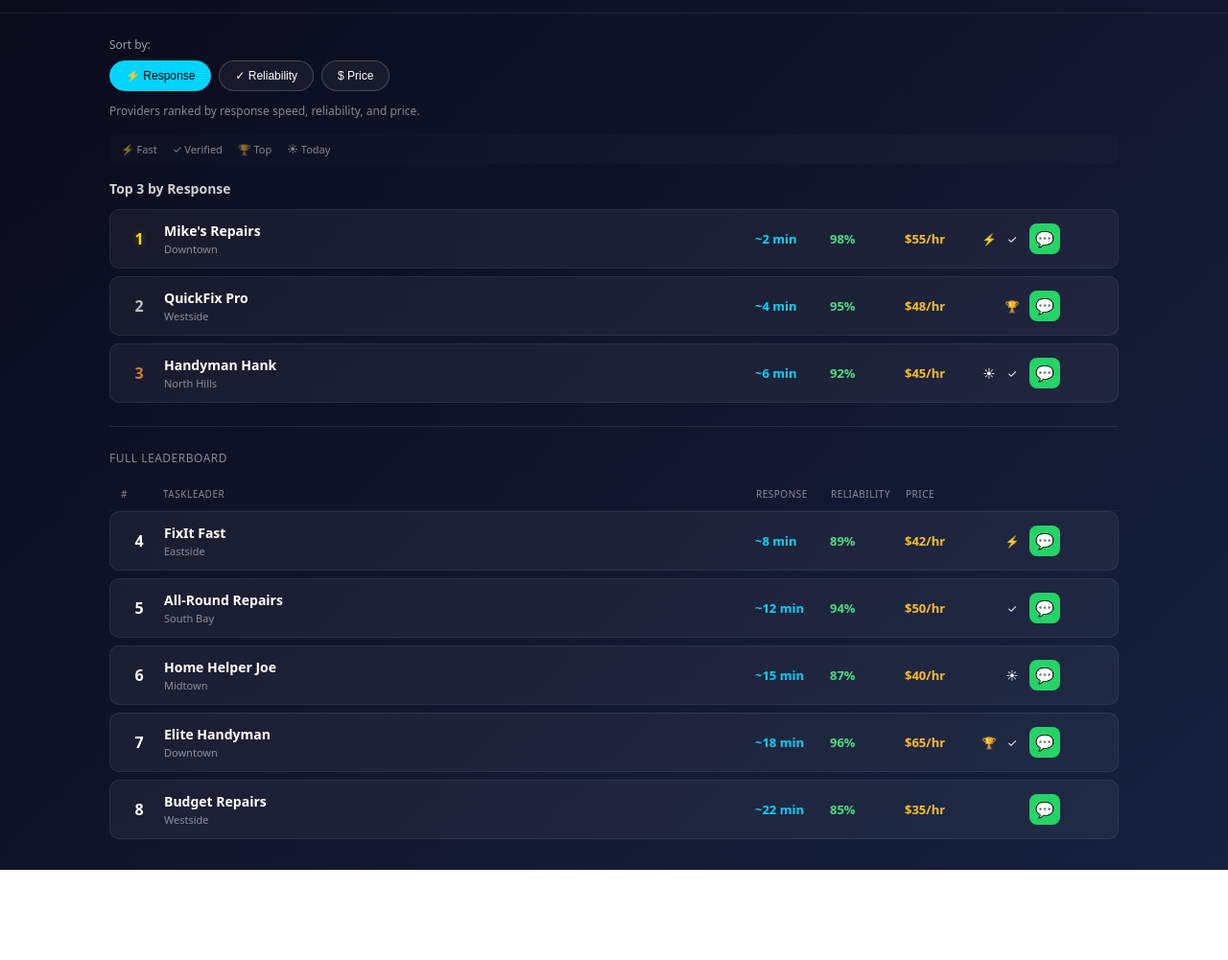
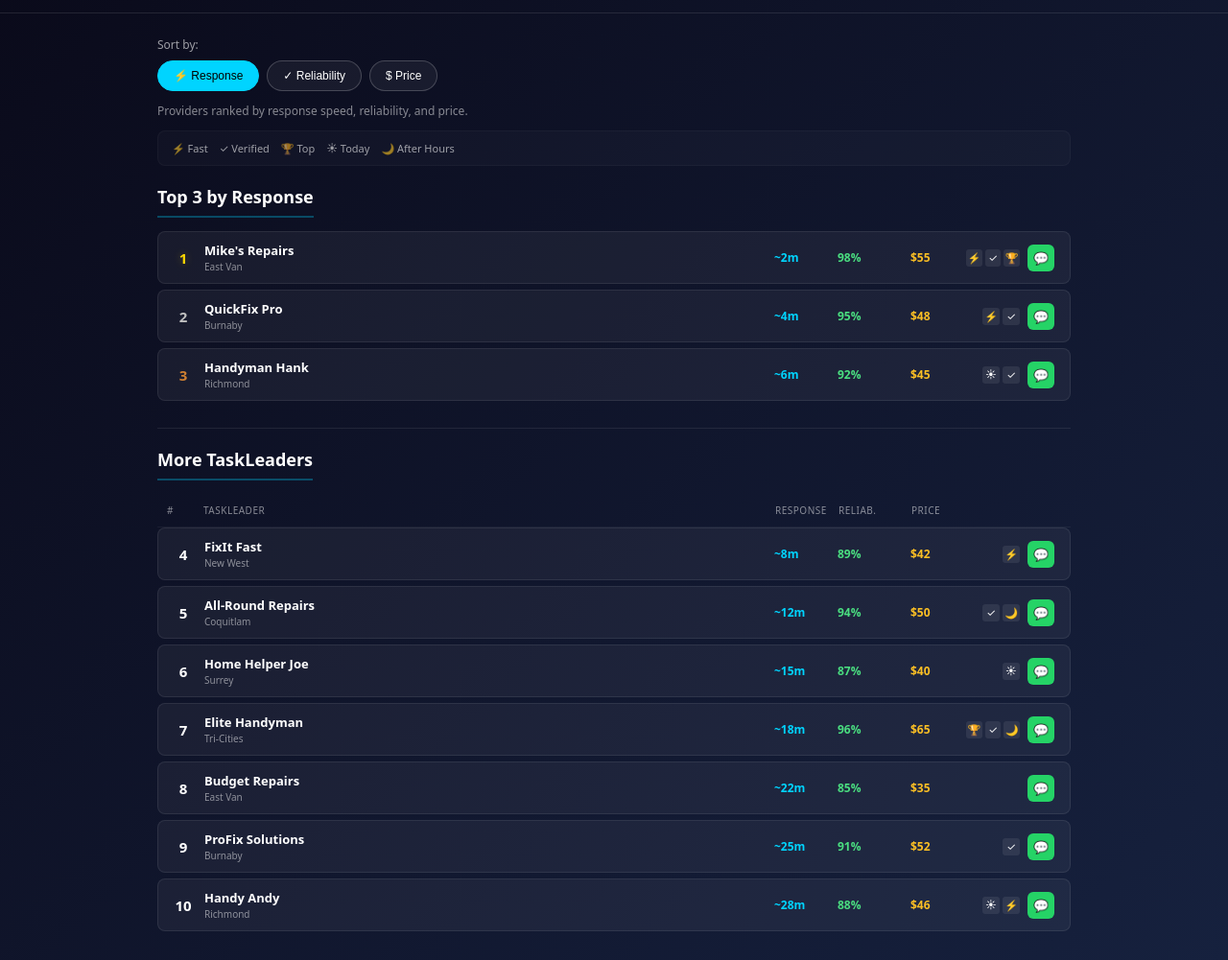
Before and after one commit to Smart4Humans/smart4humans.github.io, a plain HTML site: page task-leaders/v0.2/category.html in a window 1280 px wide. Shown: the part 52-1053 px from the top of the page at 96% size. Before the commit the page ends 959 px from the top, so only its background shows below. Drawn offline with Linux system fonts and the light colour scheme.

Commit message:
Category page: tighter layout, RELIAB. header, short area labels, stronger headings, 5-badge system

```diff
--- a/task-leaders/v0.2/category.html
+++ b/task-leaders/v0.2/category.html
@@ -48,7 +48,7 @@
       margin-left: 12px;
     }
     main {
-      max-width: 1100px;
+      max-width: 1000px;
       margin: 0 auto;
       padding: 24px;
     }
@@ -84,29 +84,39 @@
     .ranking-hint {
       font-size: 12px;
       opacity: 0.5;
-      margin-bottom: 16px;
+      margin-bottom: 12px;
     }
     .badge-legend {
       display: flex;
-      gap: 16px;
+      gap: 12px;
       flex-wrap: wrap;
       font-size: 11px;
-      opacity: 0.5;
-      margin-bottom: 16px;
-      padding: 8px 12px;
-      background: rgba(255,255,255,0.03);
+      opacity: 0.6;
+      margin-bottom: 20px;
+      padding: 10px 14px;
+      background: rgba(255,255,255,0.04);
       border-radius: 8px;
+      border: 1px solid rgba(255,255,255,0.06);
     }
     .badge-legend span {
       display: flex;
       align-items: center;
       gap: 4px;
+      cursor: help;
+    }
+    .section-heading {
+      font-size: 18px;
+      font-weight: 700;
+      margin-bottom: 14px;
+      padding-bottom: 8px;
+      border-bottom: 2px solid rgba(0,212,255,0.3);
+      display: inline-block;
     }
     .leaderboard-header {
       display: grid;
-      grid-template-columns: 36px minmax(140px, 1fr) 70px 70px 70px 44px 80px;
-      gap: 8px;
-      padding: 10px 12px;
+      grid-template-columns: 32px minmax(120px, 1fr) 60px 70px 52px 56px 36px;
+      gap: 6px;
+      padding: 10px 10px;
       font-size: 10px;
       opacity: 0.5;
       text-transform: uppercase;
@@ -115,34 +125,50 @@
     }
     .tasker {
       display: grid;
-      grid-template-columns: 36px minmax(140px, 1fr) 70px 70px 70px 44px 80px;
-      gap: 8px;
+      grid-template-columns: 32px minmax(120px, 1fr) 60px 70px 52px 56px 36px;
+      gap: 6px;
       align-items: center;
-      padding: 12px;
+      padding: 10px;
       background: var(--card);
-      border-radius: 10px;
+      border-radius: 8px;
       border: 1px solid rgba(255,255,255,0.08);
-      margin-bottom: 8px;
+      margin-bottom: 6px;
       transition: all 0.2s;
       cursor: pointer;
     }
     .tasker:hover {
       border-color: var(--cyan);
-      transform: translateX(3px);
+      transform: translateX(2px);
     }
     .rank {
-      font-size: 16px;
+      font-size: 15px;
       font-weight: 800;
       text-align: center;
     }
     .rank.gold { color: var(--gold); text-shadow: 0 0 8px rgba(255,215,0,0.3); }
     .rank.silver { color: var(--silver); }
     .rank.bronze { color: var(--bronze); }
-    .tasker-info { display: flex; flex-direction: column; gap: 2px; min-width: 0; }
-    .tasker-name { font-size: 14px; font-weight: 600; white-space: nowrap; overflow: hidden; text-overflow: ellipsis; }
-    .tasker-area { font-size: 11px; opacity: 0.5; }
+    .tasker-info {
+      display: flex;
+      flex-direction: column;
+      gap: 1px;
+      min-width: 0;
+      overflow: hidden;
+    }
+    .tasker-name {
+      font-size: 13px;
+      font-weight: 600;
+      white-space: nowrap;
+      overflow: hidden;
+      text-overflow: ellipsis;
+    }
+    .tasker-area {
+      font-size: 10px;
+      opacity: 0.5;
+      white-space: nowrap;
+    }
     .metric {
-      font-size: 13px;
+      font-size: 12px;
       font-weight: 600;
       font-variant-numeric: tabular-nums;
     }
@@ -151,18 +177,24 @@
     .metric.price { color: #fbbf24; }
     .badges {
       display: flex;
-      gap: 4px;
+      gap: 3px;
       justify-content: flex-end;
+      align-items: center;
     }
     .badge-icon {
-      width: 20px;
-      height: 20px;
+      width: 18px;
+      height: 18px;
       display: flex;
       align-items: center;
       justify-content: center;
-      font-size: 12px;
+      font-size: 11px;
       cursor: help;
       position: relative;
+      border-radius: 3px;
+      background: rgba(255,255,255,0.08);
+    }
+    .badge-icon:hover {
+      background: rgba(255,255,255,0.15);
     }
     .badge-icon:hover::after {
       content: attr(data-tooltip);
@@ -183,44 +215,34 @@
       display: flex;
       align-items: center;
       justify-content: center;
-      width: 32px;
-      height: 32px;
+      width: 28px;
+      height: 28px;
       background: var(--whatsapp);
-      border-radius: 8px;
+      border-radius: 6px;
       color: #fff;
-      font-size: 16px;
+      font-size: 13px;
       text-decoration: none;
       transition: transform 0.15s;
+      margin-left: 2px;
     }
     .whatsapp-btn:hover {
       transform: scale(1.05);
     }
-    .top-3-section {
-      margin-bottom: 24px;
+    .top-section {
+      margin-bottom: 28px;
     }
-    .top-3-header {
-      font-size: 14px;
-      font-weight: 600;
-      margin-bottom: 12px;
-      opacity: 0.8;
-    }
-    .leaderboard-section {
+    .more-section {
       margin-top: 24px;
-      padding-top: 24px;
-      border-top: 1px solid rgba(255,255,255,0.1);
-    }
-    .leaderboard-section-header {
-      font-size: 12px;
-      opacity: 0.5;
-      margin-bottom: 12px;
-      text-transform: uppercase;
-      letter-spacing: 0.5px;
+      padding-top: 20px;
+      border-top: 1px solid rgba(255,255,255,0.08);
     }
     @media (max-width: 768px) {
       main { padding: 16px; }
+      .section-heading { font-size: 16px; }
       .leaderboard-header {
-        grid-template-columns: 32px 1fr 60px 44px;
-        gap: 6px;
+        grid-template-columns: 28px 1fr 50px 36px;
+        gap: 4px;
+        padding: 8px 6px;
       }
       .leaderboard-header > div:nth-child(4),
       .leaderboard-header > div:nth-child(5),
@@ -228,9 +250,9 @@
         display: none;
       }
       .tasker {
-        grid-template-columns: 32px 1fr 60px 44px;
-        gap: 6px;
-        padding: 10px;
+        grid-template-columns: 28px 1fr 50px 36px;
+        gap: 4px;
+        padding: 8px 6px;
       }
       .tasker > .metric:nth-child(4),
       .tasker > .metric:nth-child(5),
@@ -238,8 +260,14 @@
         display: none;
       }
       .badge-legend {
-        gap: 10px;
+        gap: 8px;
         font-size: 10px;
+        padding: 8px 10px;
+      }
+      .whatsapp-btn {
+        width: 26px;
+        height: 26px;
+        font-size: 12px;
       }
     }
     @media (max-width: 480px) {
@@ -247,6 +275,7 @@
       .tasker-count { display: block; margin-left: 0; margin-top: 4px; }
       .filters { gap: 6px; }
       .filter-btn { padding: 6px 12px; font-size: 11px; }
+      .badge-legend span { font-size: 9px; }
     }
   </style>
 </head>
@@ -273,25 +302,43 @@
     <div class="ranking-hint">Providers ranked by response speed, reliability, and price.</div>
 
     <div class="badge-legend">
-      <span title="Fast Responder">⚡ Fast</span>
-      <span title="Verified">✓ Verified</span>
-      <span title="Top Performer">🏆 Top</span>
-      <span title="Available Today">☀ Today</span>
+      <span title="Responds in under 5 minutes">⚡ Fast</span>
+      <span title="Identity & background verified">✓ Verified</span>
+      <span title="Top 10% performance score">🏆 Top</span>
+      <span title="Available for bookings today">☀ Today</span>
+      <span title="Available evenings & weekends">🌙 After Hours</span>
     </div>
 
     <!-- Top 3 Section -->
-    <div class="top-3-section">
-      <div class="top-3-header">Top 3 by Response</div>
+    <div class="top-section">
+      <div class="section-heading">Top 3 by Response</div>
 
       <div class="tasker" onclick="location.href='provider-mike.html'">
         <div class="rank gold">1</div>
         <div class="tasker-info">
           <div class="tasker-name">Mike's Repairs</div>
-          <div class="tasker-area">Downtown</div>
+          <div class="tasker-area">East Van</div>
         </div>
-        <div class="metric response">~2 min</div>
+        <div class="metric response">~2m</div>
         <div class="metric reliability">98%</div>
-        <div class="metric price">$55/hr</div>
+        <div class="metric price">$55</div>
+        <div class="badges">
+          <span class="badge-icon" data-tooltip="Fast Responder">⚡</span>
+          <span class="badge-icon" data-tooltip="Verified">✓</span>
+          <span class="badge-icon" data-tooltip="Top Performer">🏆</span>
+        </div>
+        <a href="#" class="whatsapp-btn" title="Contact on WhatsApp">💬</a>
+      </div>
+
+      <div class="tasker">
+        <div class="rank silver">2</div>
+        <div class="tasker-info">
+          <div class="tasker-name">QuickFix Pro</div>
+          <div class="tasker-area">Burnaby</div>
+        </div>
+        <div class="metric response">~4m</div>
+        <div class="metric reliability">95%</div>
+        <div class="metric price">$48</div>
         <div class="badges">
           <span class="badge-icon" data-tooltip="Fast Responder">⚡</span>
           <span class="badge-icon" data-tooltip="Verified">✓</span>
@@ -300,29 +347,14 @@
       </div>
 
       <div class="tasker">
-        <div class="rank silver">2</div>
-        <div class="tasker-info">
-          <div class="tasker-name">QuickFix Pro</div>
-          <div class="tasker-area">Westside</div>
-        </div>
-        <div class="metric response">~4 min</div>
-        <div class="metric reliability">95%</div>
-        <div class="metric price">$48/hr</div>
-        <div class="badges">
-          <span class="badge-icon" data-tooltip="Top Performer">🏆</span>
-        </div>
-        <a href="#" class="whatsapp-btn" title="Contact on WhatsApp">💬</a>
-      </div>
-
-      <div class="tasker">
         <div class="rank bronze">3</div>
         <div class="tasker-info">
           <div class="tasker-name">Handyman Hank</div>
-          <div class="tasker-area">North Hills</div>
+          <div class="tasker-area">Richmond</div>
         </div>
-        <div class="metric response">~6 min</div>
+        <div class="metric response">~6m</div>
         <div class="metric reliability">92%</div>
-        <div class="metric price">$45/hr</div>
+        <div class="metric price">$45</div>
         <div class="badges">
           <span class="badge-icon" data-tooltip="Available Today">☀</span>
           <span class="badge-icon" data-tooltip="Verified">✓</span>
@@ -331,15 +363,15 @@
       </div>
     </div>
 
-    <!-- Main Leaderboard -->
-    <div class="leaderboard-section">
-      <div class="leaderboard-section-header">Full Leaderboard</div>
+    <!-- More TaskLeaders Section -->
+    <div class="more-section">
+      <div class="section-heading">More TaskLeaders</div>
 
       <div class="leaderboard-header">
         <div>#</div>
         <div>TaskLeader</div>
         <div>Response</div>
-        <div>Reliability</div>
+        <div>Reliab.</div>
         <div>Price</div>
         <div></div>
         <div></div>
@@ -349,11 +381,11 @@
         <div class="rank">4</div>
         <div class="tasker-info">
           <div class="tasker-name">FixIt Fast</div>
-          <div class="tasker-area">Eastside</div>
+          <div class="tasker-area">New West</div>
         </div>
-        <div class="metric response">~8 min</div>
+        <div class="metric response">~8m</div>
         <div class="metric reliability">89%</div>
-        <div class="metric price">$42/hr</div>
+        <div class="metric price">$42</div>
         <div class="badges">
           <span class="badge-icon" data-tooltip="Fast Responder">⚡</span>
         </div>
@@ -364,13 +396,14 @@
         <div class="rank">5</div>
         <div class="tasker-info">
           <div class="tasker-name">All-Round Repairs</div>
-          <div class="tasker-area">South Bay</div>
+          <div class="tasker-area">Coquitlam</div>
         </div>
-        <div class="metric response">~12 min</div>
+        <div class="metric response">~12m</div>
         <div class="metric reliability">94%</div>
-        <div class="metric price">$50/hr</div>
+        <div class="metric price">$50</div>
         <div class="badges">
           <span class="badge-icon" data-tooltip="Verified">✓</span>
+          <span class="badge-icon" data-tooltip="After Hours">🌙</span>
         </div>
         <a href="#" class="whatsapp-btn" title="Contact on WhatsApp">💬</a>
       </div>
@@ -379,11 +412,11 @@
         <div class="rank">6</div>
         <div class="tasker-info">
           <div class="tasker-name">Home Helper Joe</div>
-          <div class="tasker-area">Midtown</div>
+          <div class="tasker-area">Surrey</div>
         </div>
-        <div class="metric response">~15 min</div>
+        <div class="metric response">~15m</div>
         <div class="metric reliability">87%</div>
-        <div class="metric price">$40/hr</div>
+        <div class="metric price">$40</div>
         <div class="badges">
           <span class="badge-icon" data-tooltip="Available Today">☀</span>
         </div>
@@ -394,14 +427,15 @@
         <div class="rank">7</div>
         <div class="tasker-info">
           <div class="tasker-name">Elite Handyman</div>
-          <div class="tasker-area">Downtown</div>
+          <div class="tasker-area">Tri-Cities</div>
         </div>
-        <div class="metric response">~18 min</div>
+        <div class="metric response">~18m</div>
         <div class="metric reliability">96%</div>
-        <div class="metric price">$65/hr</div>
+        <div class="metric price">$65</div>
         <div class="badges">
           <span class="badge-icon" data-tooltip="Top Performer">🏆</span>
           <span class="badge-icon" data-tooltip="Verified">✓</span>
+          <span class="badge-icon" data-tooltip="After Hours">🌙</span>
         </div>
         <a href="#" class="whatsapp-btn" title="Contact on WhatsApp">💬</a>
       </div>
@@ -410,25 +444,57 @@
         <div class="rank">8</div>
         <div class="tasker-info">
           <div class="tasker-name">Budget Repairs</div>
-          <div class="tasker-area">Westside</div>
+          <div class="tasker-area">East Van</div>
         </div>
-        <div class="metric response">~22 min</div>
+        <div class="metric response">~22m</div>
         <div class="metric reliability">85%</div>
-        <div class="metric price">$35/hr</div>
+        <div class="metric price">$35</div>
         <div class="badges"></div>
+        <a href="#" class="whatsapp-btn" title="Contact on WhatsApp">💬</a>
+      </div>
+
+      <div class="tasker">
+        <div class="rank">9</div>
+        <div class="tasker-info">
+          <div class="tasker-name">ProFix Solutions</div>
+          <div class="tasker-area">Burnaby</div>
+        </div>
+        <div class="metric response">~25m</div>
+        <div class="metric reliability">91%</div>
+        <div class="metric price">$52</div>
+        <div class="badges">
+          <span class="badge-icon" data-tooltip="Verified">✓</span>
+        </div>
+        <a href="#" class="whatsapp-btn" title="Contact on WhatsApp">💬</a>
+      </div>
+
+      <div class="tasker">
+        <div class="rank">10</div>
+        <div class="tasker-info">
+          <div class="tasker-name">Handy Andy</div>
+          <div class="tasker-area">Richmond</div>
+        </div>
+        <div class="metric response">~28m</div>
+        <div class="metric reliability">88%</div>
+        <div class="metric price">$46</div>
+        <div class="badges">
+          <span class="badge-icon" data-tooltip="Available Today">☀</span>
+          <span class="badge-icon" data-tooltip="Fast Responder">⚡</span>
+        </div>
         <a href="#" class="whatsapp-btn" title="Contact on WhatsApp">💬</a>
       </div>
     </div>
   </main>
 
   <script>
-    // Simple sort toggle for demo
+    // Sort toggle updates heading
     document.querySelectorAll('.filter-btn').forEach(btn => {
       btn.addEventListener('click', function() {
         document.querySelectorAll('.filter-btn').forEach(b => b.classList.remove('active'));
         this.classList.add('active');
         const sort = this.dataset.sort;
-        document.querySelector('.top-3-header').textContent = 'Top 3 by ' + sort.charAt(0).toUpperCase() + sort.slice(1);
+        const sortLabel = sort === 'response' ? 'Response' : sort === 'reliability' ? 'Reliability' : 'Price';
+        document.querySelector('.top-section .section-heading').textContent = 'Top 3 by ' + sortLabel;
       });
     });
   </script>
```
